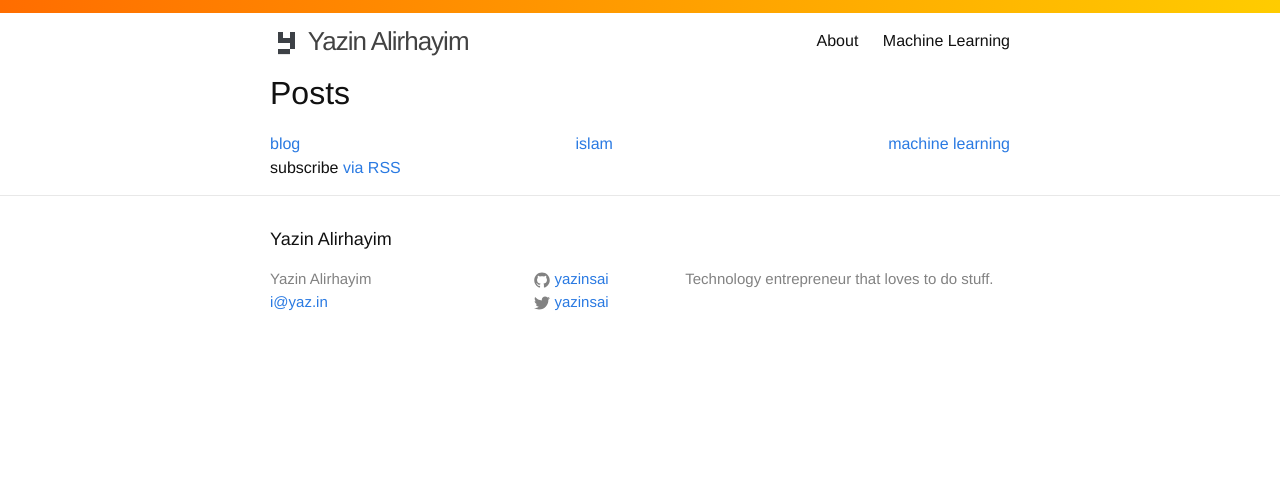
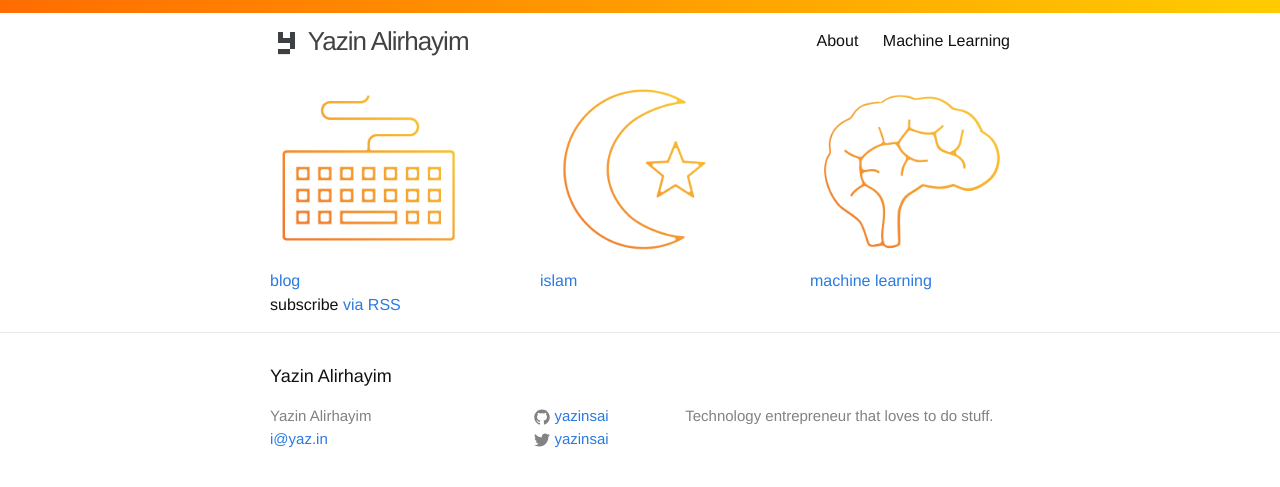
Before and after one commit to yazinsai/yazinsai.github.com, a Jekyll site: the page built from index.html, in a window 1280 px wide. Shown: the top 487 px of the page. Built offline with Jekyll 4.4.1, drawn with Linux system fonts in a browser that asks for light colours.

Commit message:
Added icons

```diff
--- a/_sass/custom/base/_flex.scss
+++ b/_sass/custom/base/_flex.scss
@@ -1,4 +1,5 @@
-.flex-parent {
+.flex {
+  // Container
   display: flex;
   flex-direction: row;
   justify-content: space-between;
--- a/_sass/custom/pages/_module.scss
+++ b/_sass/custom/pages/_module.scss
@@ -0,0 +1 @@
+@import "index";
--- /dev/null
+++ b/_sass/custom/pages/index.scss
@@ -0,0 +1,14 @@
+.page-index {
+
+  .flex-categories {
+    a {
+      text-decoration: none;
+
+      img {
+        display: block;
+        max-width: 200px;
+        max-height: 200px;
+      }
+    }
+  }
+}
--- a/index.html
+++ b/index.html
@@ -1,19 +1,38 @@
 ---
 layout: default
 ---
-<div class="home">
+<div class="home page-index">
 
-  <h1 class="page-heading">Posts</h1>
-
-  <div class="flex-parent">
-    <div class="flex-item">
-      <a href="/blog/">blog</a>
+  <div class="flex flex-categories">
+    <div>
+      <a href="/blog/">
+        <div class="category-icon">
+          <img src="/assets/category-blog.png">
+        </div>
+        <div class="category-title">
+          blog
+        </div>
+      </a>
     </div>
-    <div class="flex-item">
-      <a href="/quran/">islam</a>
+    <div>
+      <a href="/quran/">
+        <div class="category-icon">
+          <img src="/assets/category-islam.png">
+        </div>
+        <div class="category-title">
+          islam
+        </div>
+      </a>
     </div>
-    <div class="flex-item">
-      <a href="/machine-learning/">machine learning</a>
+    <div>
+      <a href="/machine-learning/">
+        <div class="category-icon">
+          <img src="/assets/category-machine-learning.png">
+        </div>
+        <div class="category-title">
+          machine learning
+        </div>
+      </a>
     </div>
   </div>
 
```
Also changed, not shown: assets/category-blog.png (added), assets/category-islam.png (added), assets/category-machine-learning.png (added).
